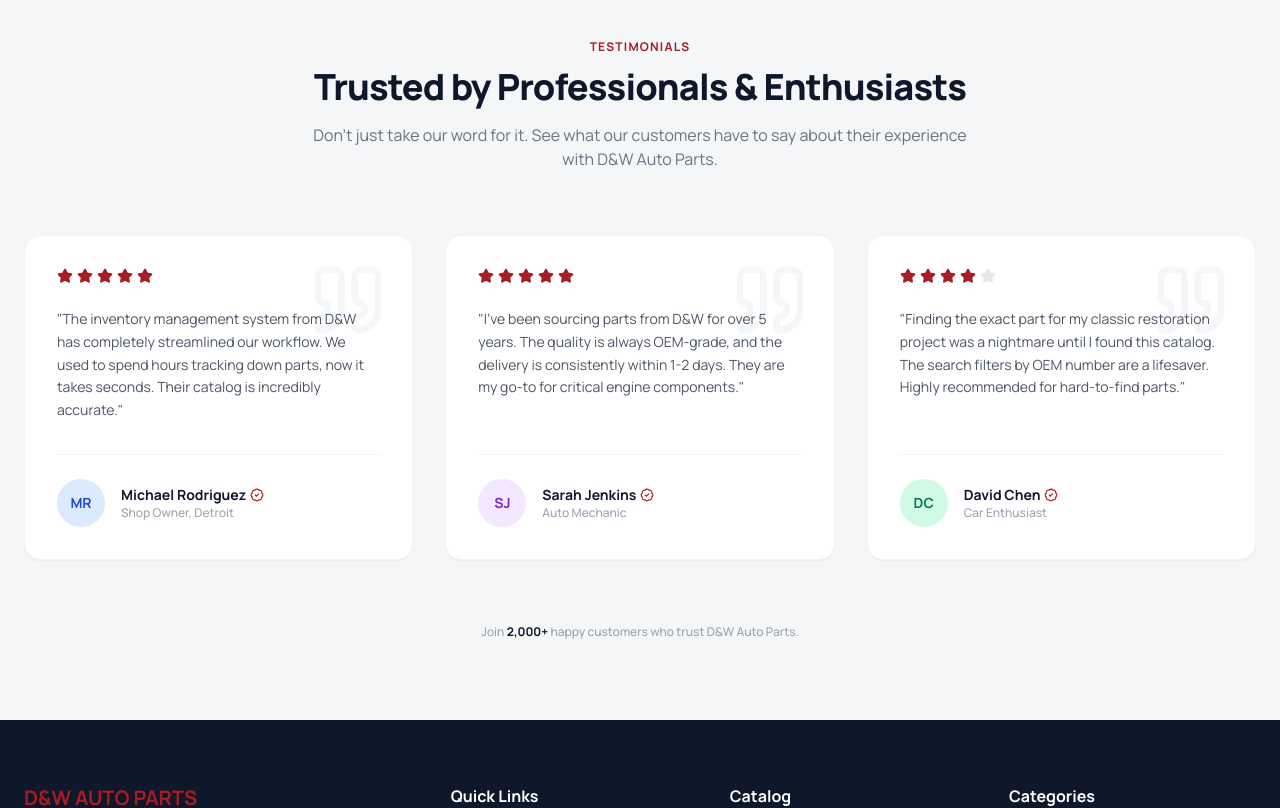
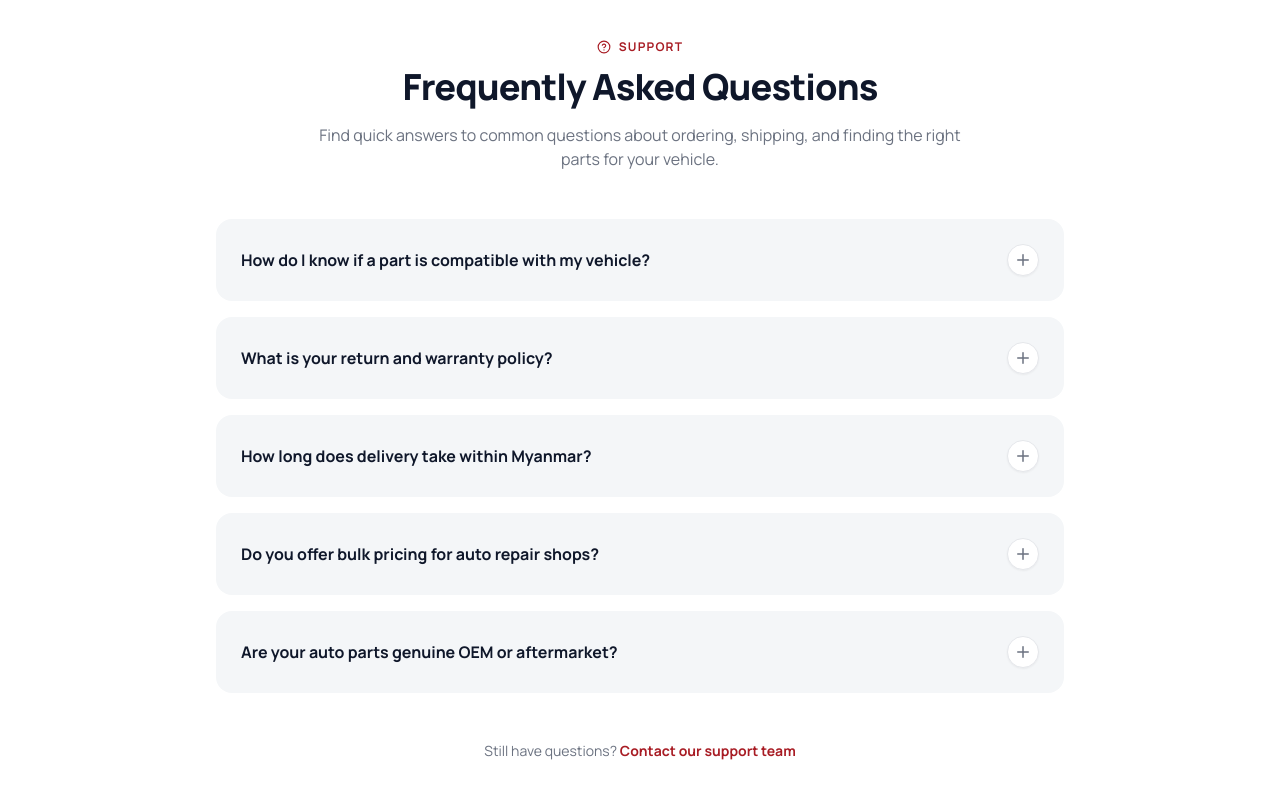
Before and after one commit to heinhtetwin116/D-W-Myanmar-Auto-Parts, a Next.js app: page / in a window 1280 px wide. Shown: the part 2540-3348 px from the top of the page. Built offline with nearby package versions, Linux system fonts and the light colour scheme.

Commit message:
fix: added FAQ and terms and conditions

```diff
--- a/app/page.tsx
+++ b/app/page.tsx
@@ -5,6 +5,7 @@
 import Footer from "@/components/Footer";
 import Testimonials from "@/components/testimonials";
 import { Truck, PhoneCall, ShieldCheck, Tag } from "lucide-react";
+import FAQ from "@/components/FAQ";
 
 // --- DUMMY DATA ---
 const featuredProducts: Product[] = [
@@ -113,6 +114,8 @@
         </section>
       </main>
 
+      <FAQ />
+
       <Testimonials />
 
       {/* Footer */}
--- /dev/null
+++ b/components/FAQ.tsx
@@ -0,0 +1,134 @@
+"use client";
+
+import React, { useState } from "react";
+import { Plus, HelpCircle } from "lucide-react";
+
+// Dummy FAQ Data
+const faqData = [
+  {
+    id: 1,
+    question: "How do I know if a part is compatible with my vehicle?",
+    answer:
+      "Lorem ipsum dolor sit amet, consectetur adipiscing elit, sed do eiusmod tempor incididunt ut labore et dolore magna aliqua. Ut enim ad minim veniam, quis nostrud exercitation ullamco laboris nisi ut aliquip ex ea commodo consequat. Duis aute irure dolor in reprehenderit in voluptate velit esse cillum dolore eu fugiat nulla pariatur. Excepteur sint occaecat cupidatat non proident, sunt in culpa qui officia deserunt mollit anim id est laborum.",
+  },
+  {
+    id: 2,
+    question: "What is your return and warranty policy?",
+    answer:
+      "Lorem ipsum dolor sit amet, consectetur adipiscing elit, sed do eiusmod tempor incididunt ut labore et dolore magna aliqua. Ut enim ad minim veniam, quis nostrud exercitation ullamco laboris nisi ut aliquip ex ea commodo consequat. Duis aute irure dolor in reprehenderit in voluptate velit esse cillum dolore eu fugiat nulla pariatur. Excepteur sint occaecat cupidatat non proident, sunt in culpa qui officia deserunt mollit anim id est laborum.",
+  },
+  {
+    id: 3,
+    question: "How long does delivery take within Myanmar?",
+    answer:
+      "Lorem ipsum dolor sit amet, consectetur adipiscing elit, sed do eiusmod tempor incididunt ut labore et dolore magna aliqua. Ut enim ad minim veniam, quis nostrud exercitation ullamco laboris nisi ut aliquip ex ea commodo consequat. Duis aute irure dolor in reprehenderit in voluptate velit esse cillum dolore eu fugiat nulla pariatur. Excepteur sint occaecat cupidatat non proident, sunt in culpa qui officia deserunt mollit anim id est laborum.",
+  },
+  {
+    id: 4,
+    question: "Do you offer bulk pricing for auto repair shops?",
+    answer:
+      "Lorem ipsum dolor sit amet, consectetur adipiscing elit, sed do eiusmod tempor incididunt ut labore et dolore magna aliqua. Ut enim ad minim veniam, quis nostrud exercitation ullamco laboris nisi ut aliquip ex ea commodo consequat. Duis aute irure dolor in reprehenderit in voluptate velit esse cillum dolore eu fugiat nulla pariatur. Excepteur sint occaecat cupidatat non proident, sunt in culpa qui officia deserunt mollit anim id est laborum.",
+  },
+  {
+    id: 5,
+    question: "Are your auto parts genuine OEM or aftermarket?",
+    answer:
+      "Lorem ipsum dolor sit amet, consectetur adipiscing elit, sed do eiusmod tempor incididunt ut labore et dolore magna aliqua. Ut enim ad minim veniam, quis nostrud exercitation ullamco laboris nisi ut aliquip ex ea commodo consequat. Duis aute irure dolor in reprehenderit in voluptate velit esse cillum dolore eu fugiat nulla pariatur. Excepteur sint occaecat cupidatat non proident, sunt in culpa qui officia deserunt mollit anim id est laborum.",
+  },
+];
+
+const FAQ = () => {
+  const [openId, setOpenId] = useState<number | null>(null);
+
+  const toggleAccordion = (id: number) => {
+    setOpenId(openId === id ? null : id);
+  };
+
+  return (
+    <section className="bg-white py-20 border-t border-gray-200">
+      <div className="max-w-4xl mx-auto px-6">
+
+        {/* Section Header */}
+        <div className="text-center mb-12">
+          <span className="text-xs font-bold uppercase tracking-widest text-[#A81C24] mb-3 flex items-center justify-center gap-2">
+            <HelpCircle size={14} /> Support
+          </span>
+          <h2 className="text-3xl md:text-4xl font-black text-[#0F172A] mb-4 tracking-tight">
+            Frequently Asked Questions
+          </h2>
+          <p className="text-gray-500 text-sm md:text-base leading-relaxed max-w-2xl mx-auto">
+            Find quick answers to common questions about ordering, shipping, and
+            finding the right parts for your vehicle.
+          </p>
+        </div>
+
+        {/* Accordion Container */}
+        <div className="space-y-4">
+          {faqData.map((item) => {
+            const isOpen = openId === item.id;
+
+            return (
+              <div
+                key={item.id}
+                className={`bg-[#F4F6F8] rounded-2xl border transition-all duration-300 overflow-hidden ${
+                  isOpen
+                    ? "border-[#A81C24]/30 shadow-md bg-white"
+                    : "border-transparent hover:border-gray-300"
+                }`}
+              >
+                {/* Question Button */}
+                <button
+                  onClick={() => toggleAccordion(item.id)}
+                  className="w-full flex items-center justify-between p-6 text-left focus:outline-none cursor-pointer group"
+                >
+                  <span
+                    className={`font-bold text-sm md:text-base pr-4 transition-colors ${
+                      isOpen
+                        ? "text-[#A81C24]"
+                        : "text-[#0F172A] group-hover:text-[#A81C24]"
+                    }`}
+                  >
+                    {item.question}
+                  </span>
+                  <div
+                    className={`flex-shrink-0 w-8 h-8 rounded-full flex items-center justify-center transition-all duration-300 ${
+                      isOpen
+                        ? "bg-[#A81C24] text-white rotate-45"
+                        : "bg-white text-gray-500 shadow-sm border border-gray-200 group-hover:border-[#A81C24]/30 group-hover:text-[#A81C24]"
+                    }`}
+                  >
+                    <Plus size={18} />
+                  </div>
+                </button>
+
+                {/* Answer Content (Animated) */}
+                <div
+                  className={`px-6 overflow-hidden transition-all duration-300 ease-in-out ${
+                    isOpen ? "max-h-96 pb-6 opacity-100" : "max-h-0 opacity-0"
+                  }`}
+                >
+                  <p className="text-gray-500 text-sm leading-relaxed border-t border-gray-100 pt-4">
+                    {item.answer}
+                  </p>
+                </div>
+              </div>
+            );
+          })}
+        </div>
+
+        {/* Bottom CTA */}
+        <div className="mt-12 text-center">
+            <p className="text-sm text-gray-500">
+                Still have questions?{" "}
+                <a href="#" className="font-bold text-[#A81C24] hover:underline">
+                    Contact our support team
+                </a>
+            </p>
+        </div>
+
+      </div>
+    </section>
+  );
+};
+
+export default FAQ;
--- a/components/login-form.tsx
+++ b/components/login-form.tsx
@@ -116,6 +116,21 @@
           Signup
         </Link>
       </p>
+
+      {/* Footer Legal Links */}
+      <div className="pt-6 border-t border-gray-100 flex items-center justify-center gap-4 text-xs text-gray-400">
+        <Link href="/terms" className="hover:text-accent transition-colors">
+          Terms of Service
+        </Link>
+        <span className="w-px h-3 bg-gray-300"></span>
+        <Link href="/privacy" className="hover:text-accent transition-colors">
+          Privacy Policy
+        </Link>
+        <span className="w-px h-3 bg-gray-300"></span>
+        <Link href="/help" className="hover:text-accent transition-colors">
+          Help Center
+        </Link>
+      </div>
     </div>
   )
 }
--- a/components/sign-up-form.tsx
+++ b/components/sign-up-form.tsx
@@ -8,6 +8,7 @@
   const [showPassword, setShowPassword] = useState(false)
   const [isLoading, setIsLoading] = useState(false)
   const [password, setPassword] = useState('')
+  const [agreedToTerms, setAgreedToTerms] = useState(false)
   const [formData, setFormData] = useState({
     email: '',
     username: '',
@@ -21,6 +22,9 @@
 
   const handleSubmit = async (e: React.FormEvent) => {
     e.preventDefault()
+
+    if (!agreedToTerms) return
+
     setIsLoading(true)
 
     await new Promise(resolve => setTimeout(resolve, 1500))
@@ -125,9 +129,47 @@
           </span>
         </div>
 
+        {/* Terms & Conditions Checkbox */}
+        <div className="flex items-start gap-3 pt-2">
+          <div className="flex items-center h-5">
+            <input
+              id="terms"
+              name="terms"
+              type="checkbox"
+              checked={agreedToTerms}
+              onChange={(e) => setAgreedToTerms(e.target.checked)}
+              required
+              className="peer h-4 w-4 shrink-0 rounded border border-gray-300 text-accent focus:ring-2 focus:ring-accent focus:ring-offset-1 cursor-pointer appearance-none checked:bg-accent checked:border-accent relative transition-colors"
+            />
+            {/* Custom Checkmark Icon (appears only when checked via peer) */}
+            <svg
+              className="absolute w-3 h-3 text-white pointer-events-none opacity-0 peer-checked:opacity-100 left-[3px] top-[3px] transition-opacity"
+              xmlns="http://www.w3.org/2000/svg"
+              viewBox="0 0 24 24"
+              fill="none"
+              stroke="currentColor"
+              strokeWidth="3"
+              strokeLinecap="round"
+              strokeLinejoin="round"
+            >
+              <polyline points="20 6 9 17 4 12" />
+            </svg>
+          </div>
+          <label htmlFor="terms" className="text-xs text-muted-foreground leading-relaxed cursor-pointer select-none">
+            I agree to the{' '}
+            <Link href="/terms" className="text-accent hover:underline font-semibold">
+              Terms of Service
+            </Link>{' '}
+            and{' '}
+            <Link href="/privacy" className="text-accent hover:underline font-semibold">
+              Privacy Policy
+            </Link>
+          </label>
+        </div>
+
         <button
           type="submit"
-          disabled={isLoading}
+          disabled={isLoading || !agreedToTerms}
           className="w-full bg-accent hover:opacity-90 text-accent-foreground font-medium py-2.5 px-4 rounded-md text-sm transition-opacity shadow-sm disabled:opacity-50 disabled:cursor-not-allowed"
         >
           {isLoading ? 'Creating account...' : 'Get Started!'}
```
